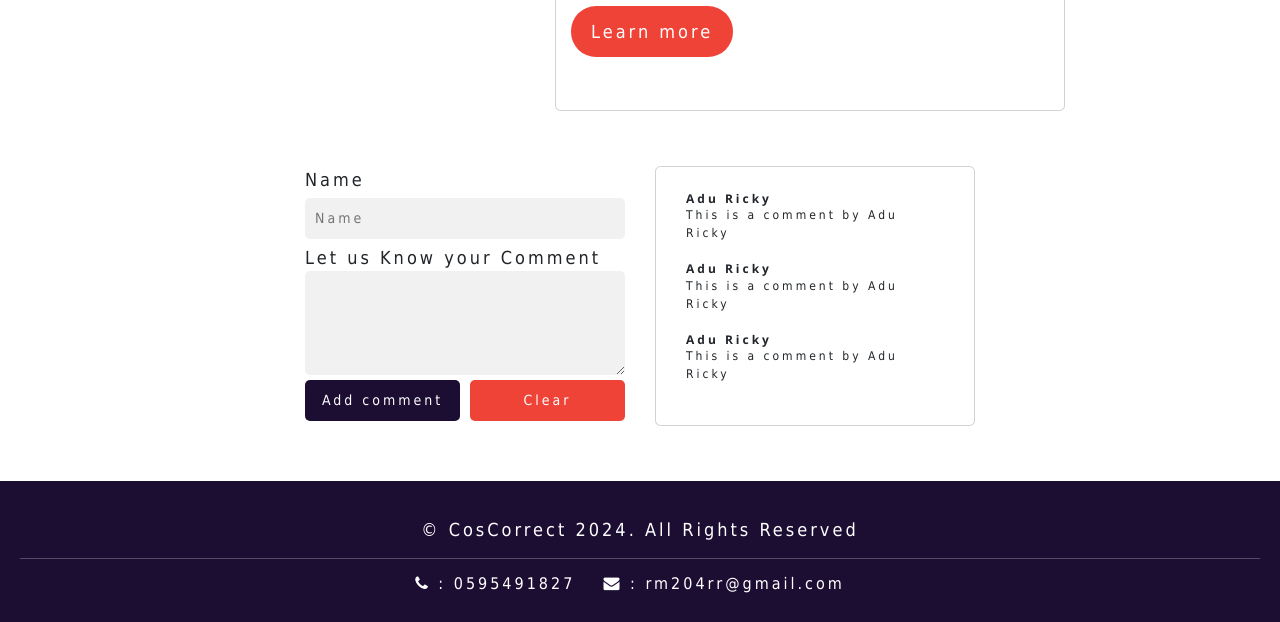
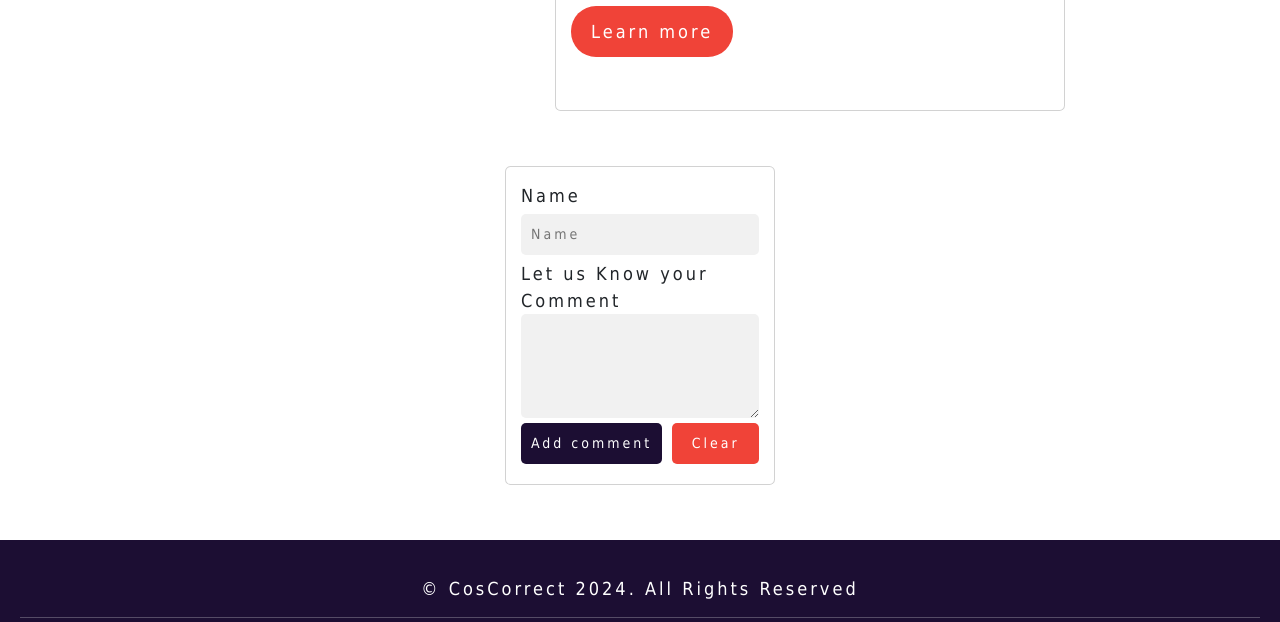
Before and after one commit to ricky-bwoy/webframe_works_Midsem, a plain HTML site: page index.html in a window 1280 px wide. Shown: the part 2435-3057 px from the top of the page. Drawn offline with nearby package versions, Linux system fonts and the light colour scheme.

Commit message:
Change comment section

```diff
--- a/css/style.css
+++ b/css/style.css
@@ -177,13 +177,13 @@ main h3{
 
 .comment-wrap{
 	padding: 15px;
-	width: 700px;
+	width: 300px;
 	margin: 0 auto;
 	display: grid;
 	grid-gap: 30px;
 	background: white;
 	border-radius: 10px;
-	grid-template-columns: repeat(2, 1fr);
+	grid-template-columns: 1fr;
 }
 
 .comment-wrap form{
@@ -198,11 +198,7 @@ main h3{
 	margin: 0 5px;
 }
 
-.comment-wrap .comment{
-	padding: 10px;
-	//display: flex;
-	align-items: center;
-}
+
 
 .comment-wrap input, textarea{
 	width: 100%;
--- a/index.html
+++ b/index.html
@@ -145,6 +145,8 @@
 		<!-- Comment section-->
 
 			<div class="comment-wrap">
+				<div class="card h-100">
+					<div class="card-body">
 				<form method="post" action="">
 					<label for="name">Name</label>
 					<input type="text" placeholder="Name" name="name" id="name" class="textbox" required>
@@ -157,23 +159,6 @@
 						<input type="reset" value="Clear" name="submit" class="reset-btn btn">
 					</span>
 				</form>
-
-				<div class="comments">
-					<div class="card h-100">
-						<div class="card-body">
-							<div class='comment'>
-								<h3 class='message'>Adu Ricky</h3>
-								<p class='message'>This is a comment by Adu Ricky</p>
-							</div>
-							<div class='comment'>
-								<h3 class='message'>Adu Ricky</h3>
-								<p class='message'>This is a comment by Adu Ricky</p>
-							</div>
-							<div class='comment'>
-								<h3 class='message'>Adu Ricky</h3>
-								<p class='message'>This is a comment by Adu Ricky</p>
-							</div>
-						</div>
 					</div>
 				</div>
 			</div>
```
Also changed, not shown: description.html (+3 -15 lines).
